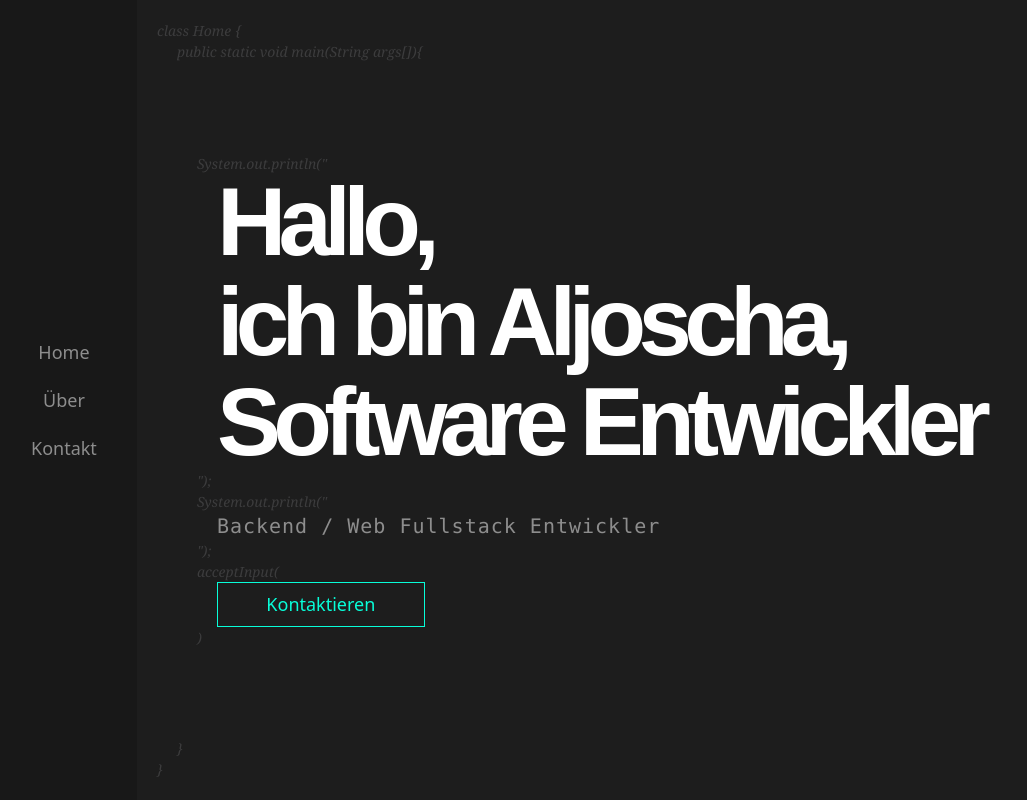
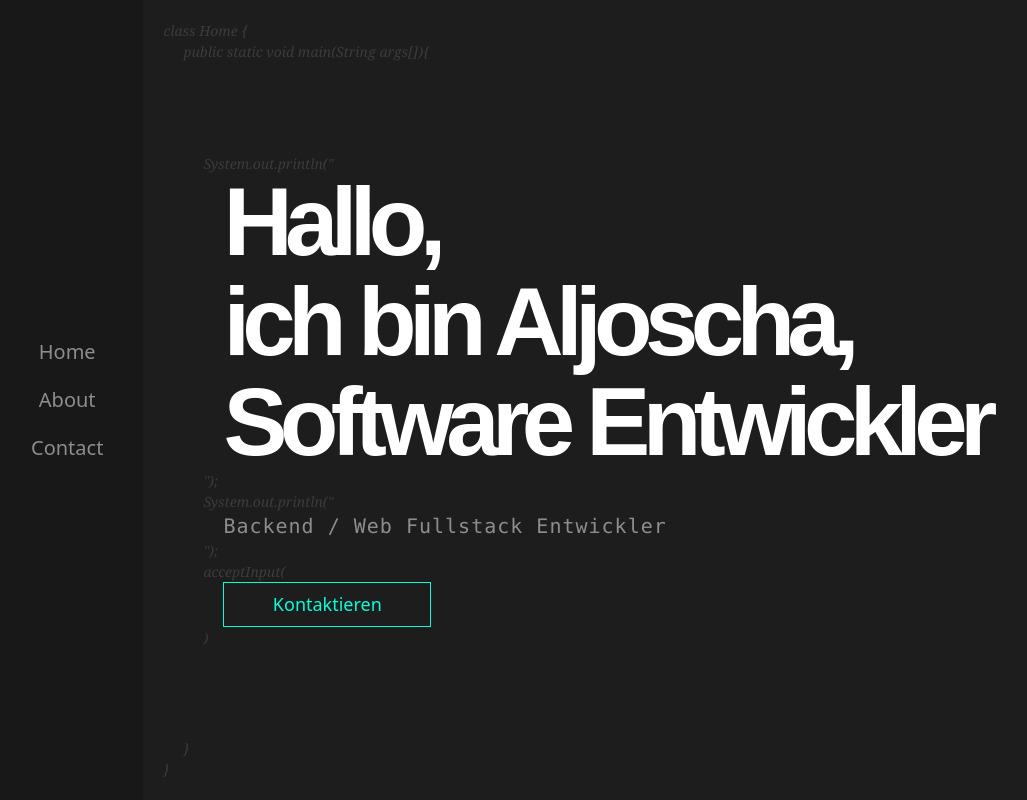
Before and after one commit to Aljodomo/domonell.dev, a Vue app: page / in a window 1280 px wide. Shown: the whole page, without its empty margins (9-1036 px from the left). Built offline with nearby package versions, Linux system fonts and the light colour scheme; no server answers; some icons are missing.

Commit message:
feat: responsive header

```diff
--- a/src/App.vue
+++ b/src/App.vue
@@ -1,7 +1,6 @@
 <script setup lang="ts">
 import { useRoute } from "vue-router";
 import { GlobalThemeOverrides, darkTheme } from 'naive-ui'
-import SourceCodeFooter from './components/SourceCodeFooter.vue'
 
 const themeOverrides: GlobalThemeOverrides = {
     common: {
@@ -27,20 +26,8 @@ let route = useRoute();
         <component :is="route.meta.layout">
             <router-view></router-view>
         </component>
-
-        <source-code-footer />
     </n-config-provider>
 </template>
 
 <style>
-body {
-    margin: 0;
-    min-height: 100%;
-    height: 100%;
-}
-
-#app {
-    height: 100%;
-    width: 100%;
-}
 </style>
--- a/src/components/MyHeader.vue
+++ b/src/components/MyHeader.vue
@@ -1,50 +1,120 @@
 <template>
-    <div class="flex flex-col h-full items-center justify-center">
+    <n-dropdown trigger="click" size="large" :options="options" @select="handleSelect">
+        <n-button class="absolute top-3 right-3 sm:hidden z-50" size="large" quaternary circle>
+            <template #icon>
+                <n-icon>
+                    <menu-icon />
+                </n-icon>
+            </template>
+        </n-button>
+    </n-dropdown>
+    <div class="hidden bg-p-dark-black sm:flex flex-col h-full items-center justify-center">
         <div class="basis-36 flex-shrink-0"></div>
         <div class="flex-1"></div>
         <div class="flex flex-col items-center gap-5 m-10">
-            <router-link class="nav-button" to="/">Home</router-link>
-            <router-link class="nav-button" to="/about">Über</router-link>
-            <router-link class="nav-button" to="/contact">Kontakt</router-link>
+            <router-link v-for="route in routes" class="nav-button" :to="route.key">{{route.label}}</router-link>
         </div>
-        <div class="flex-1 flex flex-col justify-end">
+        <div class="flex-1 flex flex-row sm:flex-col justify-end">
             <n-button class="text-p-gray" size="large" quaternary circle @click="openInNewTab(instaUrl)">
                 <template #icon>
-                    <n-icon><InstagramIcon /></n-icon>
+                    <n-icon>
+                        <InstagramIcon />
+                    </n-icon>
                 </template>
             </n-button>
             <n-button class="text-p-gray" size="large" quaternary circle @click="openInNewTab(githubUrl)">
                 <template #icon>
-                    <n-icon><GitHubIcon /></n-icon>
+                    <n-icon>
+                        <GitHubIcon />
+                    </n-icon>
                 </template>
             </n-button>
             <n-button class="text-p-gray" size="large" quaternary circle @click="openInNewTab(linkedInUrl)">
                 <template #icon>
-                    <n-icon><LinkedinIcon /></n-icon>
+                    <n-icon>
+                        <LinkedinIcon />
+                    </n-icon>
                 </template>
             </n-button>
         </div>
         <div class="basis-36 flex-shrink"></div>
     </div>
+    <source-code-footer />
 </template>
 
 <script setup lang="ts">
-import { LogoGithub as GitHubIcon } from '@vicons/ionicons5'
-import { LogoInstagram as InstagramIcon } from '@vicons/ionicons5'
-import { LogoLinkedin as LinkedinIcon } from '@vicons/ionicons5'
+import { LogoGithub as GitHubIcon, LogoInstagram as InstagramIcon, LogoLinkedin as LinkedinIcon, MenuSharp as MenuIcon } from '@vicons/ionicons5';
+import { Component, h, ref } from 'vue';
+import { useRouter } from 'vue-router';
+import { NIcon } from 'naive-ui'
 
 const instaUrl = "https://www.instagram.com/25past4/";
 const githubUrl = "https://github.com/Aljodomo";
 const linkedInUrl = "https://www.linkedin.com/in/adomonell/";
 
+const routes = [
+    {
+        label: "Home",
+        key: "/"
+    },
+    {
+        label: "About",
+        key: "/about"
+    },
+    {
+        label: "Contact",
+        key: "/contact"
+    }
+]
+
 function openInNewTab(url: string) {
-  window.open(url, '_blank')?.focus();
+    window.open(url, '_blank')?.focus();
+}
+
+const router = useRouter();
+
+const showDropdownRef = ref(false);
+
+
+const options = routes.concat([
+    {
+        type: "divider"
+    },
+    {
+        label: 'Instagram',
+        key: instaUrl,
+    },
+    {
+        label: 'GitHub',
+        key: githubUrl,
+    },
+    {
+        label: 'LinkedIn',
+        key: linkedInUrl,
+
+    }
+]);
+
+function handleSelect(key: string) {
+    if (key.startsWith("/")) {
+        router.push(key);
+    } else {
+        openInNewTab(key)
+    }
+}
+
+function handleClick() {
+    showDropdownRef.value = !showDropdownRef.value;
 }
 
 </script>
 
 <style scoped>
+.fill-screen {
+    @apply absolute left-0 right-0 top-0 bottom-0 sm:left-auto sm:right-auto sm:top-auto sm:bottom-auto sm:static
+}
+
 .nav-button {
-    @apply text-p-gray text-lg hover:text-p-hightlight hover:cursor-pointer
+    @apply text-p-gray text-xl hover:text-p-hightlight hover:cursor-pointer;
 }
 </style>
--- a/src/components/SourceCodeFooter.vue
+++ b/src/components/SourceCodeFooter.vue
@@ -1,5 +1,5 @@
 <template>
-    <div class="absolute bottom-5 right-5">
+    <div class="hidden sm:block absolute bottom-5 right-5">
         <n-tooltip>
             <template #trigger>
                 <n-button class="mr-2" text style="font-size: 24px" @click="openNewIssue">
--- a/src/layouts/HeaderLayout.vue
+++ b/src/layouts/HeaderLayout.vue
@@ -1,9 +1,10 @@
 <template>
-    <div class="flex flex-row items-stretch h-full bg-green-700">
-        <div class="bg-p-dark-black basis-32">
+    <div class="flex flex-col sm:flex-row items-stretch h-full bg-green-700">
+        <div class="sm:basis-32">
             <my-header></my-header>
         </div>
-        <div class="bg-p-black flex-grow">
+
+        <div class="bg-p-black flex-grow overflow-auto">
             <slot></slot>
         </div>
     </div>
```
